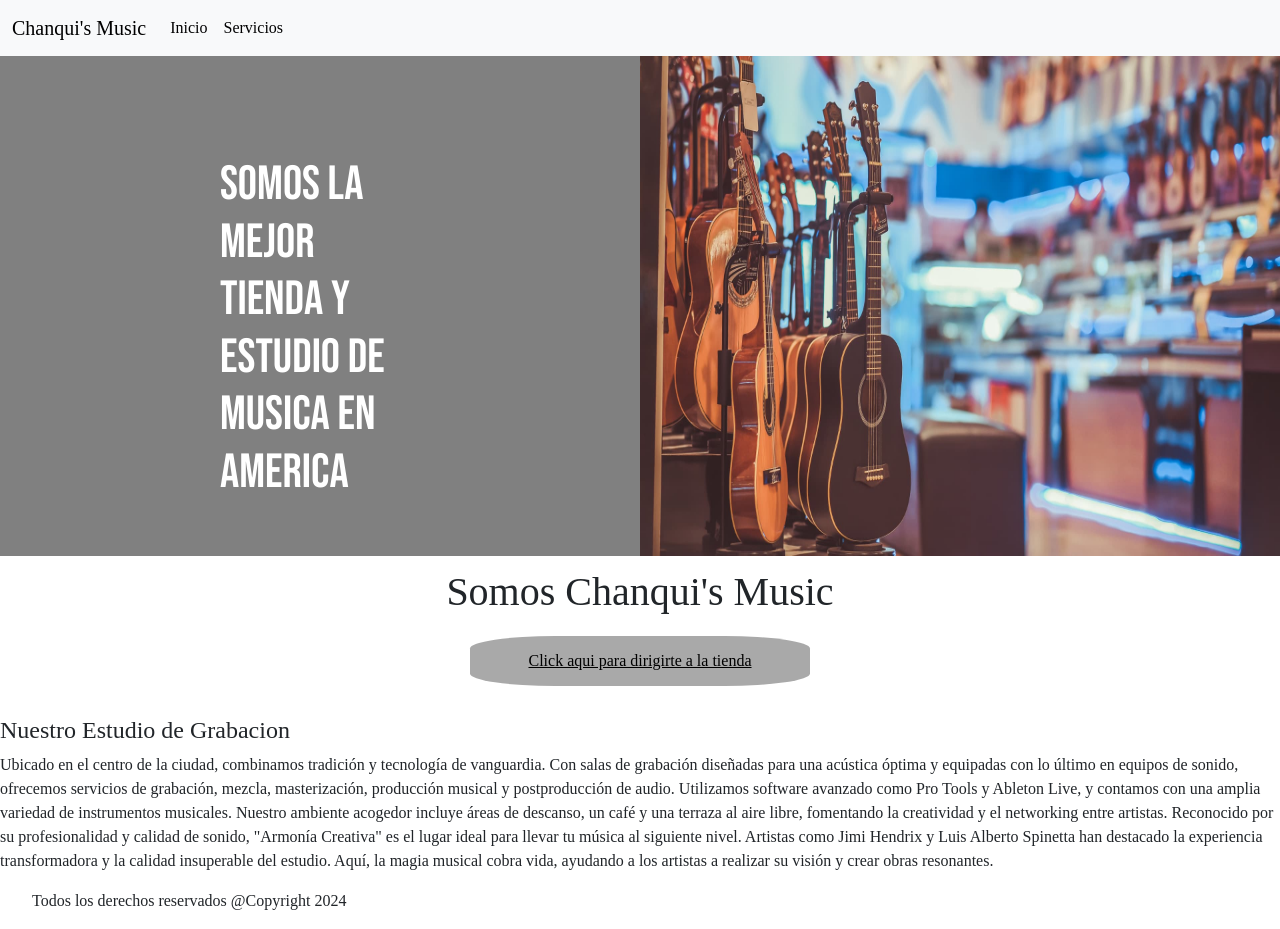
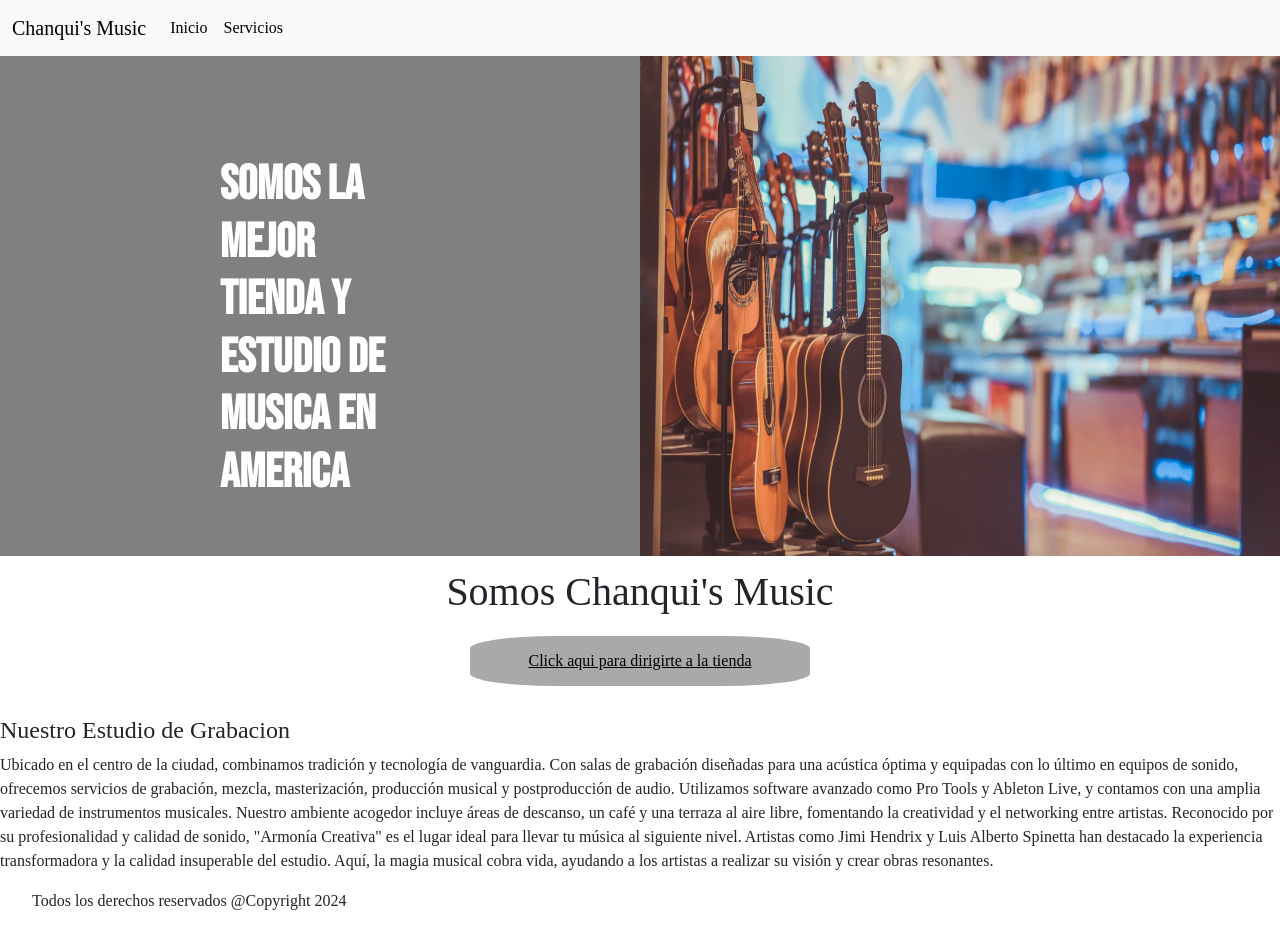
Before and after one commit to FacuChanquia/PF-ChanquiaFaccendini, a plain HTML site: page index.html in a window 1280 px wide. In both pictures the pointer is over the element "Somos la mejor tienda y estudio de musica en America". Drawn offline with nearby package versions, Linux system fonts and the light colour scheme; a web font is replaced by a local one.

Commit message:
nueva-rama

```diff
--- a/css/styles.css
+++ b/css/styles.css
@@ -81,3 +81,8 @@ a{
 a:hover{
     font-weight: bold;
 }
+
+h2:hover {
+    font-weight: bold;
+
+}
```
Also changed, not shown: index.html (+0 -16 lines).
